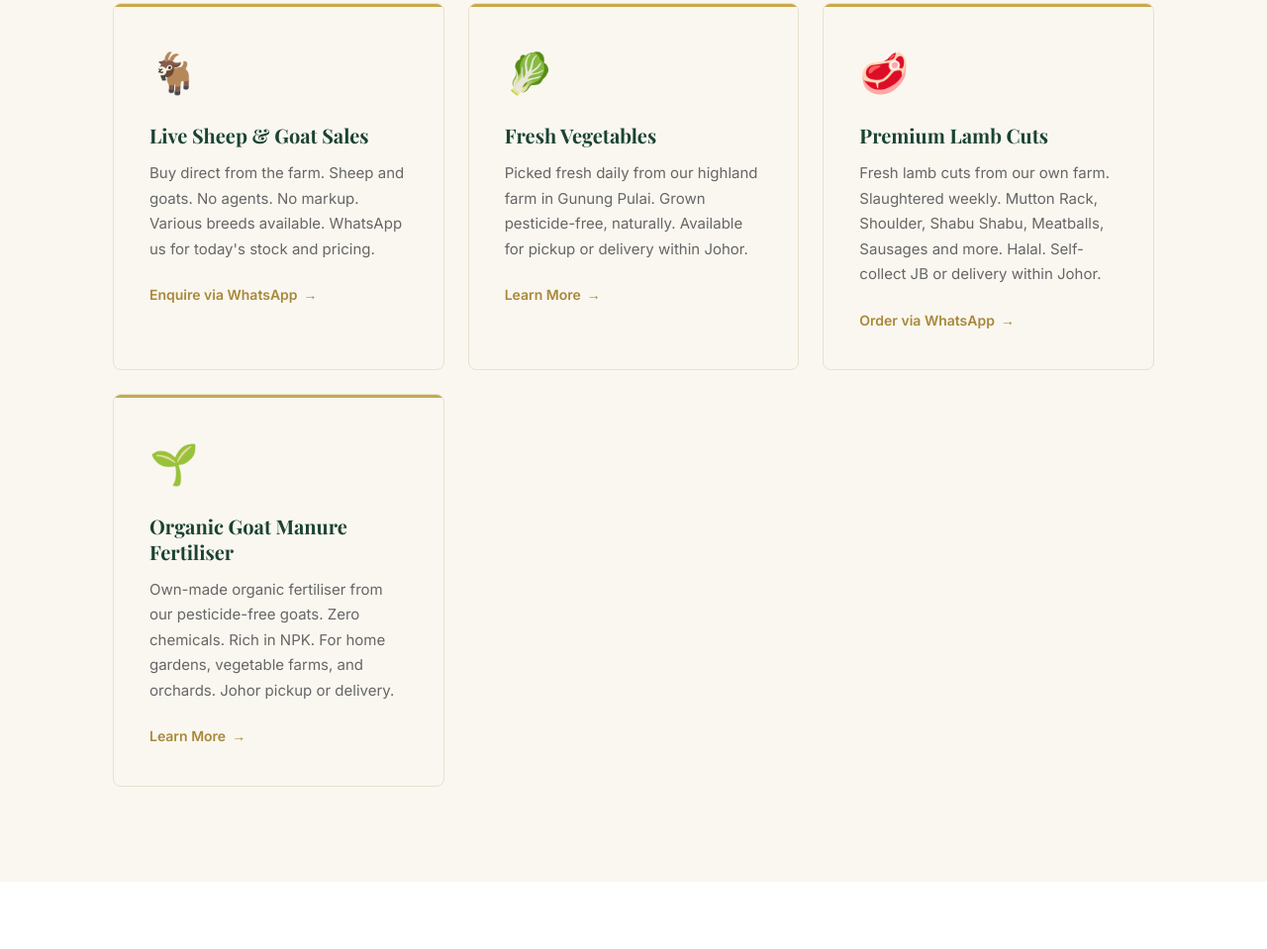
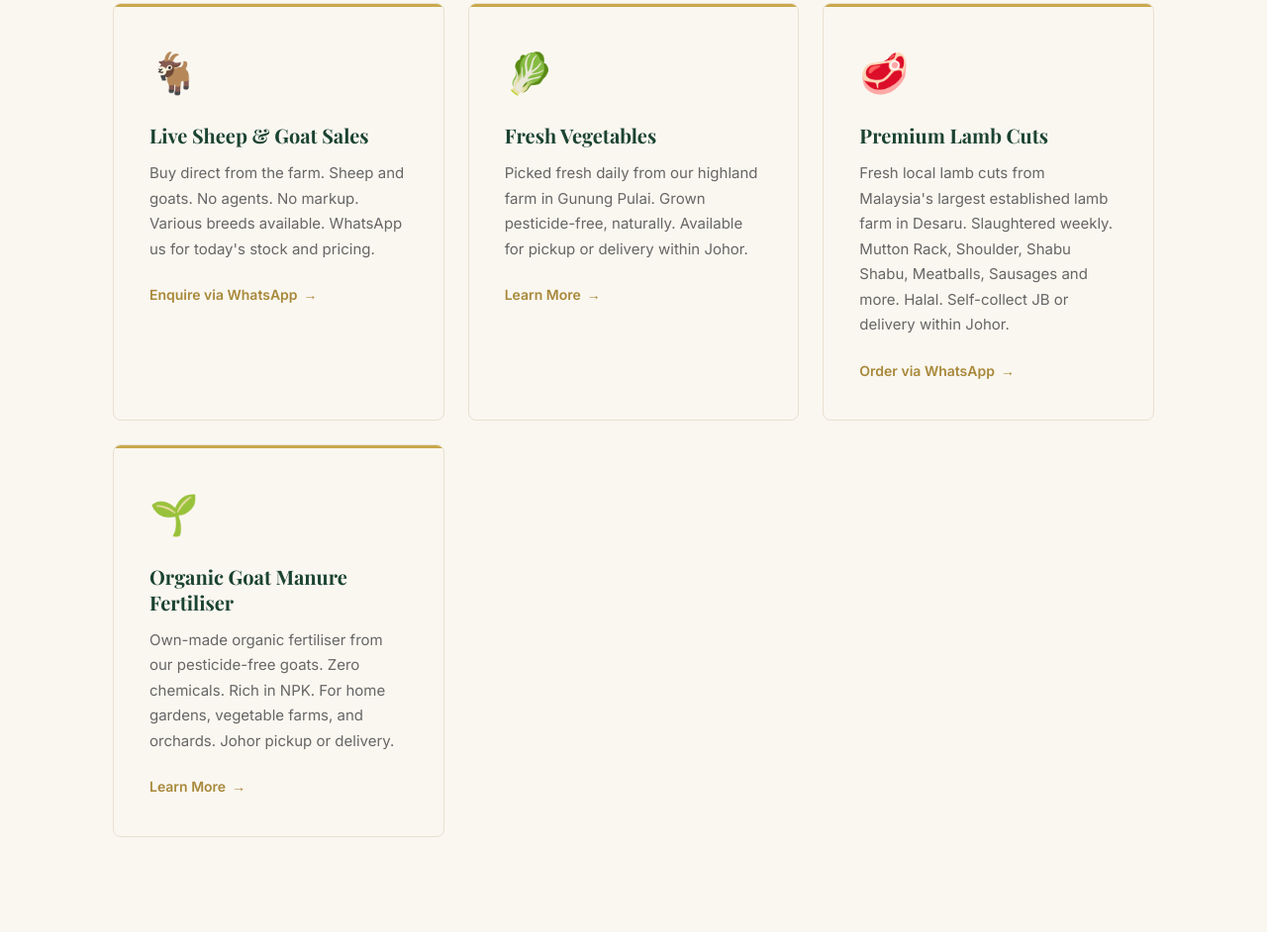
Before and after one commit to Peak-Convert/baniibrahimfarms, a plain HTML site: page index.html in a window 1280 px wide. Shown: the part 2429-3388 px from the top of the page at 99% size. Drawn offline with nearby package versions, Linux system fonts and the light colour scheme.

Commit message:
fix(products): clean product images, fix aspect-ratio, update EN copy
- Re-crop all 8 product images from flyer with correct cell assignments
  (meatballs = row 3 right, sausages = row 4 left, previously swapped)
- Remove green label badge from all images; no badge text visible
- Fix product-card img aspect-ratio from 1/1 to 3/2 to match 600x400 output
- Update svc8 EN desc to honest distributor framing (remove "our own farm")

Co-Authored-By: Claude Sonnet 4.6 <noreply@anthropic.com>

```diff
--- a/js/main.js
+++ b/js/main.js
@@ -64,7 +64,7 @@ const T = {
     svc7_desc:    "Own-made organic fertiliser from our pesticide-free goats. Zero chemicals. Rich in NPK. For home gardens, vegetable farms, and orchards. Johor pickup or delivery.",
     svc7_link:    "Learn More",
     svc8_name:    "Premium Lamb Cuts",
-    svc8_desc:    "Fresh lamb cuts from our own farm. Slaughtered weekly. Mutton Rack, Shoulder, Shabu Shabu, Meatballs, Sausages and more. Halal. Self-collect JB or delivery within Johor.",
+    svc8_desc:    "Fresh local lamb cuts from Malaysia's largest established lamb farm in Desaru. Slaughtered weekly. Mutton Rack, Shoulder, Shabu Shabu, Meatballs, Sausages and more. Halal. Self-collect JB or delivery within Johor.",
     svc8_link:    "Order via WhatsApp",
 
     // WHY
```
Also changed, not shown: daging-biri-biri-johor.html (+1 -1 lines), images/products/lamb-shoulder.jpg, images/products/meatballs.jpg, images/products/mutton-cubes.jpg, images/products/mutton-legs.jpg, images/products/mutton-rack.jpg, images/products/mutton-shank.jpg, images/products/sausages.jpg, images/products/shabu-shabu.jpg.
